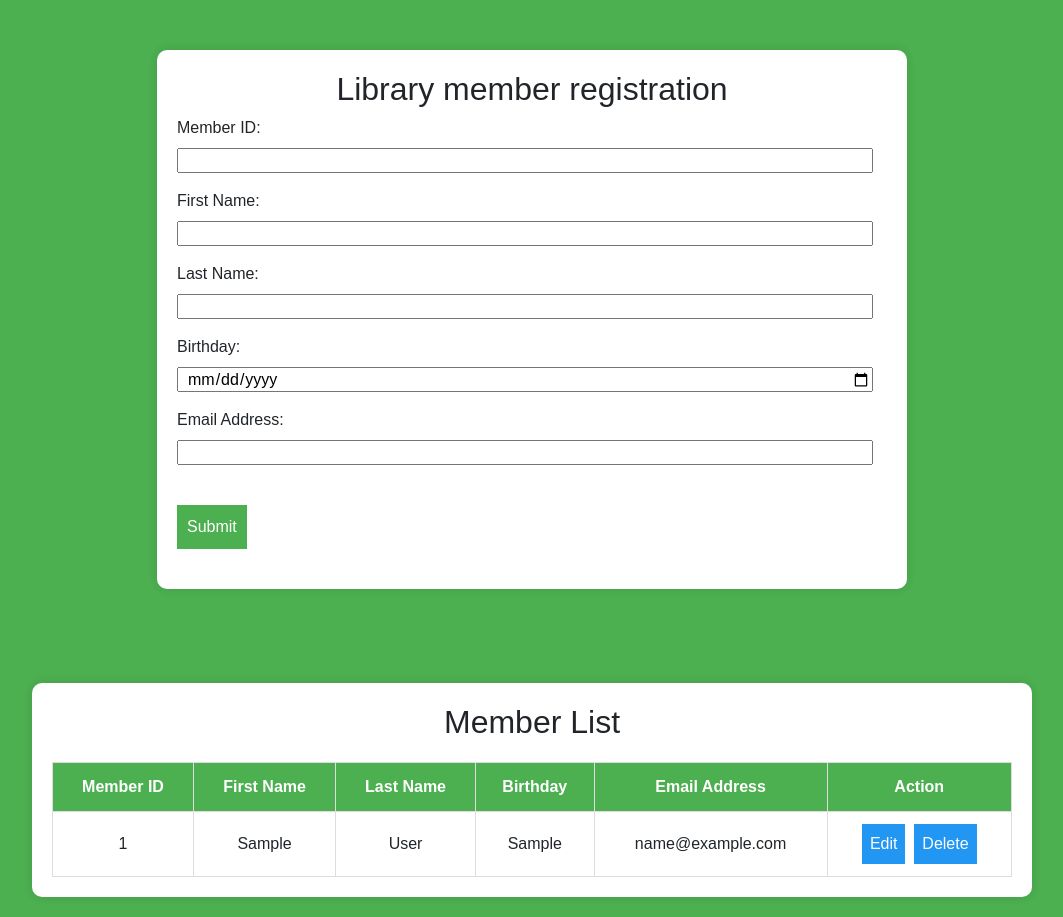
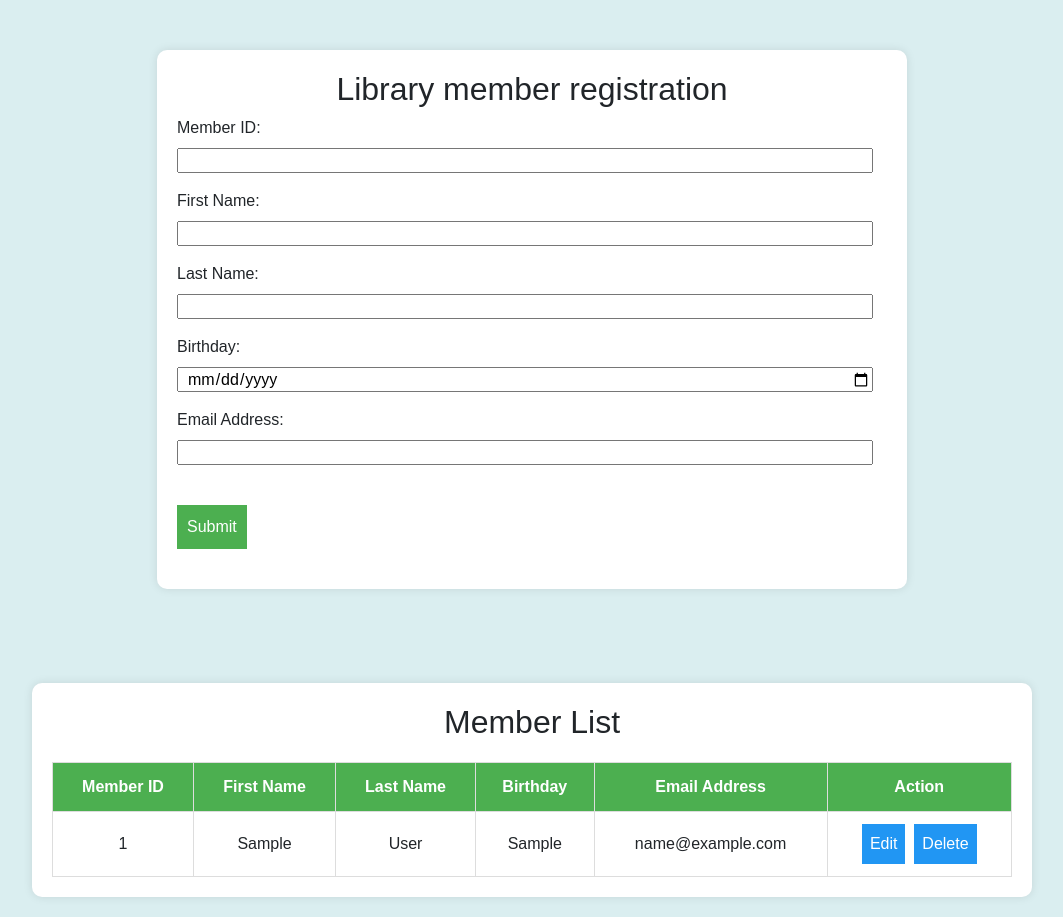
Before and after one commit to supunHM/Library-system-group-assignment, a PHP site: page /Library-member-registration.php in a window 1280 px wide. Shown: the part 56-973 px from the top of the page, without its empty margins (108-1171 px from the left). Run offline with PHP 8.4, Linux system fonts and the light colour scheme; tables that the repository leaves empty or names only in its code hold one stand-in row (values such as "Sample post"); some libraries are stand-ins or nearby versions.

Commit message:
Update Library-member-registration.php
change body colour to #daeef0

```diff
--- a/Library-member-registration.php
+++ b/Library-member-registration.php
@@ -128,7 +128,7 @@ if (isset($_POST['update'])) {
             font-family: Arial, sans-serif;
             margin: 0;
             padding: 0;
-            background-color: #4caf50;
+            background-color: #daeef0;
         }
 
         .container {
```
